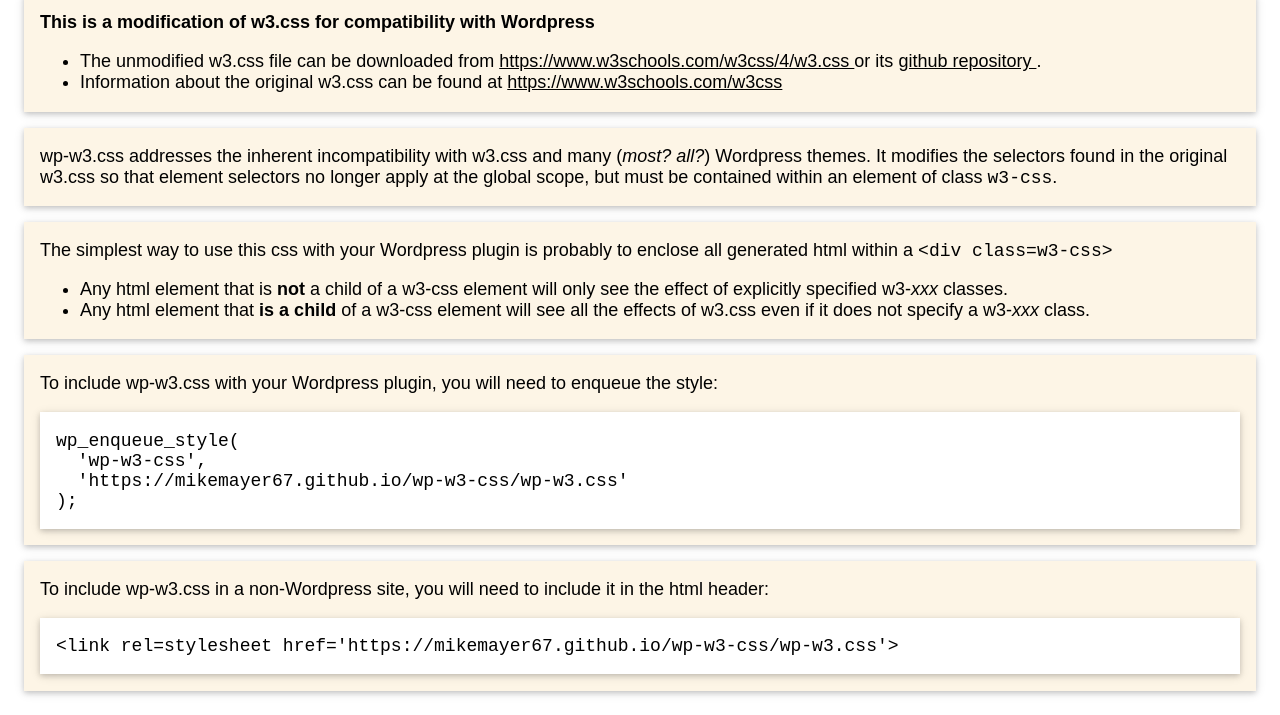
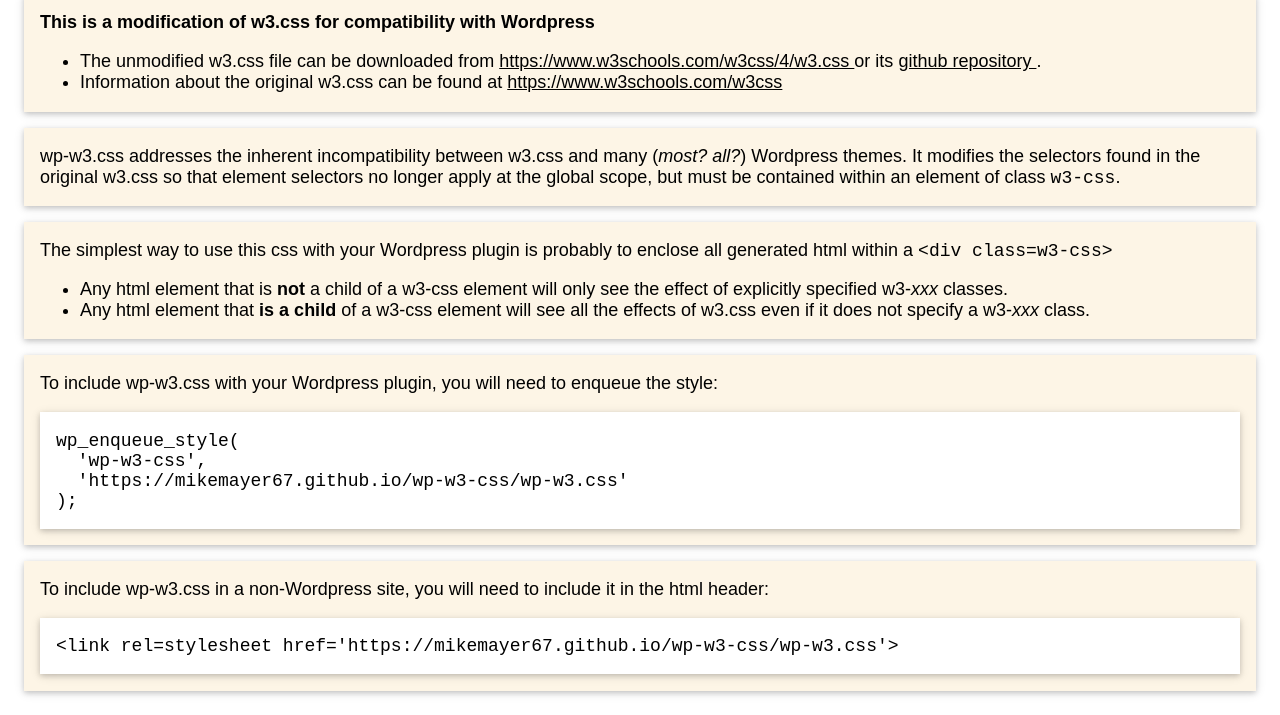
Before and after one commit to mikemayer67/wp-w3-css, a plain HTML site: page index.html in a window 1280 px wide. Shown: the part 89-804 px from the top of the page. Drawn offline with Linux system fonts and the light colour scheme.

Commit message:
Update index.html

```diff
--- a/index.html
+++ b/index.html
@@ -28,7 +28,7 @@
       </div>
 
       <div class="w3-panel w3-card w3-large w3-sans-serif w3-sand">
-        <p>wp-w3.css addresses the inherent incompatibility with w3.css
+        <p>wp-w3.css addresses the inherent incompatibility between w3.css
         and many (<i>most? all?</i>) Wordpress themes.  It modifies the selectors found
         in the original w3.css so that element selectors no longer apply at the
         global scope, but must be contained within an element of class
```
